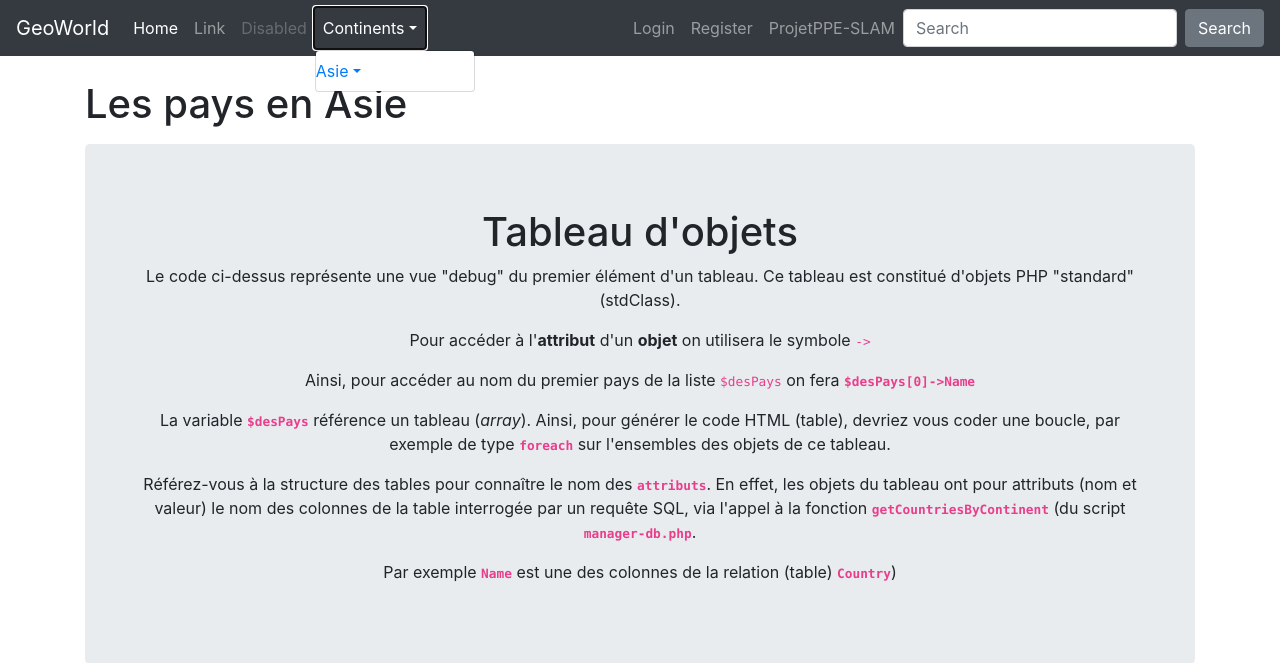
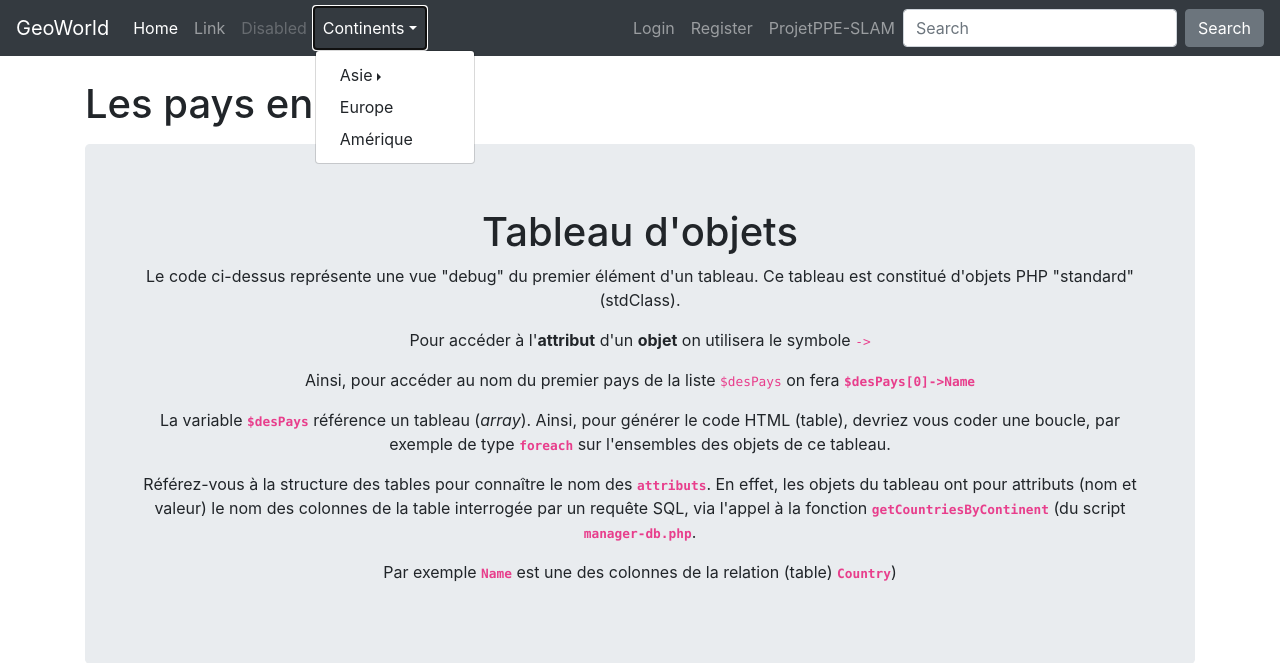
Before and after one commit to LoicTomatot/GeoWorld, a PHP site: page /index.php in a window 1280 px wide, after a click on "Continents". Shown: the top 663 px of the page. Run offline with PHP 8.4, Linux system fonts and the light colour scheme; data that the repository does not hold is empty.

Commit message:
Update header.php

```diff
--- a/header.php
+++ b/header.php
@@ -47,10 +47,14 @@
         <li class="nav-item dropdown">
           <a class="nav-link dropdown-toggle" href="#" id="dropdown01" data-toggle="dropdown" aria-haspopup="true" aria-expanded="false">Continents</a>
           <div class="dropdown-menu" aria-labelledby="dropdown01">
-            <a class="dropdown-toggle" href="#" id="dropdown02" data-toggle="dropdown" aria-haspopup="true" aria-expanded="false">Asie</a>
-            <div class="dropdown-menu" aria-labelledby="dropdown02">
-              Test
+            <div class="dropright">
+              <a class="dropdown-item dropdown-toggle" href="#" id="dropdownpays01" data-toggle="dropdown" aria-haspopup="true" aria-expanded="false">Asie</a>
+              <div class="dropdown-menu" aria-labelledby="dropdownpays01">
+                <div class="dropdown-item">Huwan</div>
+              </div>
             </div>
+            <div class="dropdown-item" type="button">Europe</div>
+            <div class="dropdown-item" type="button">Amérique</div>
           </div>
         </li>
 
```
